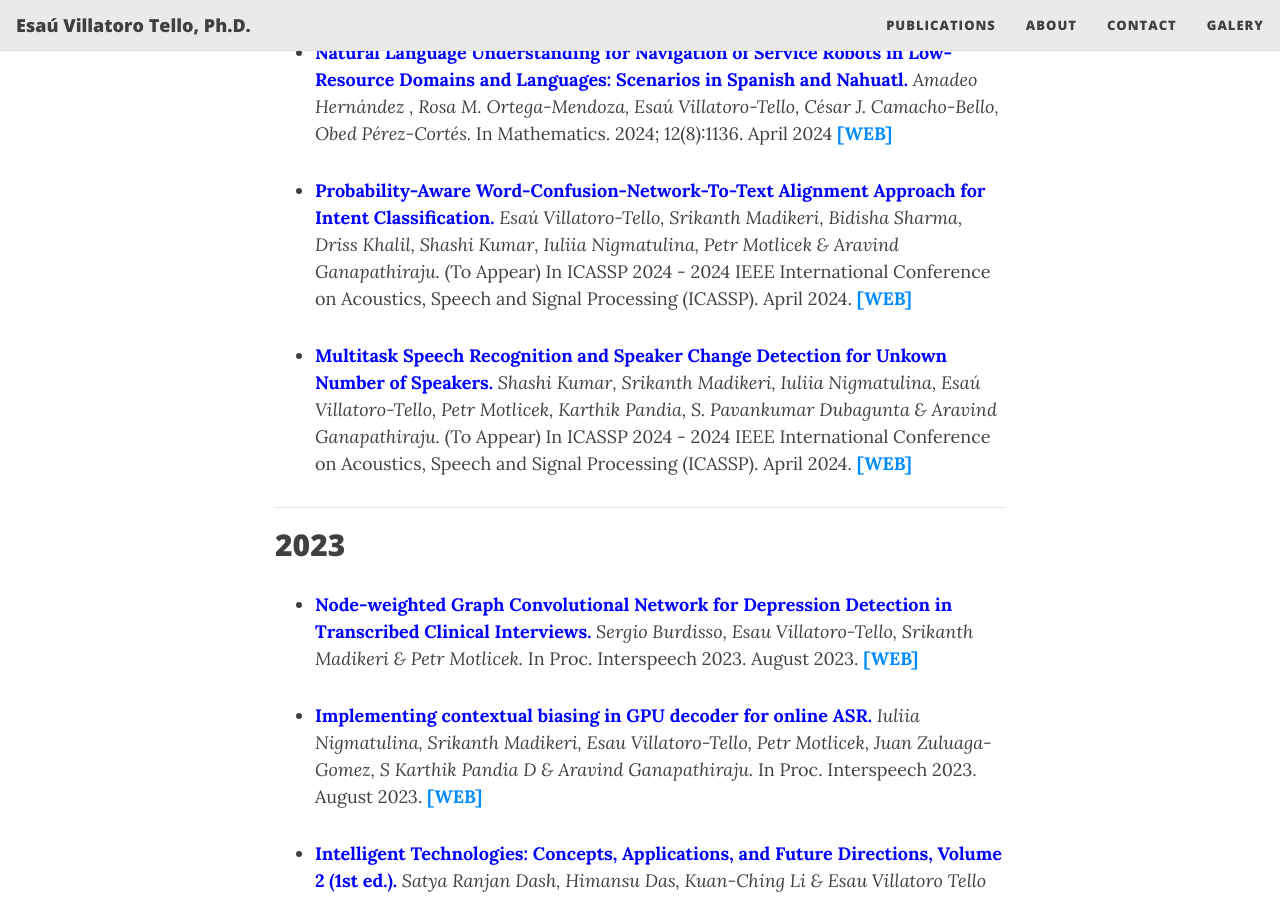
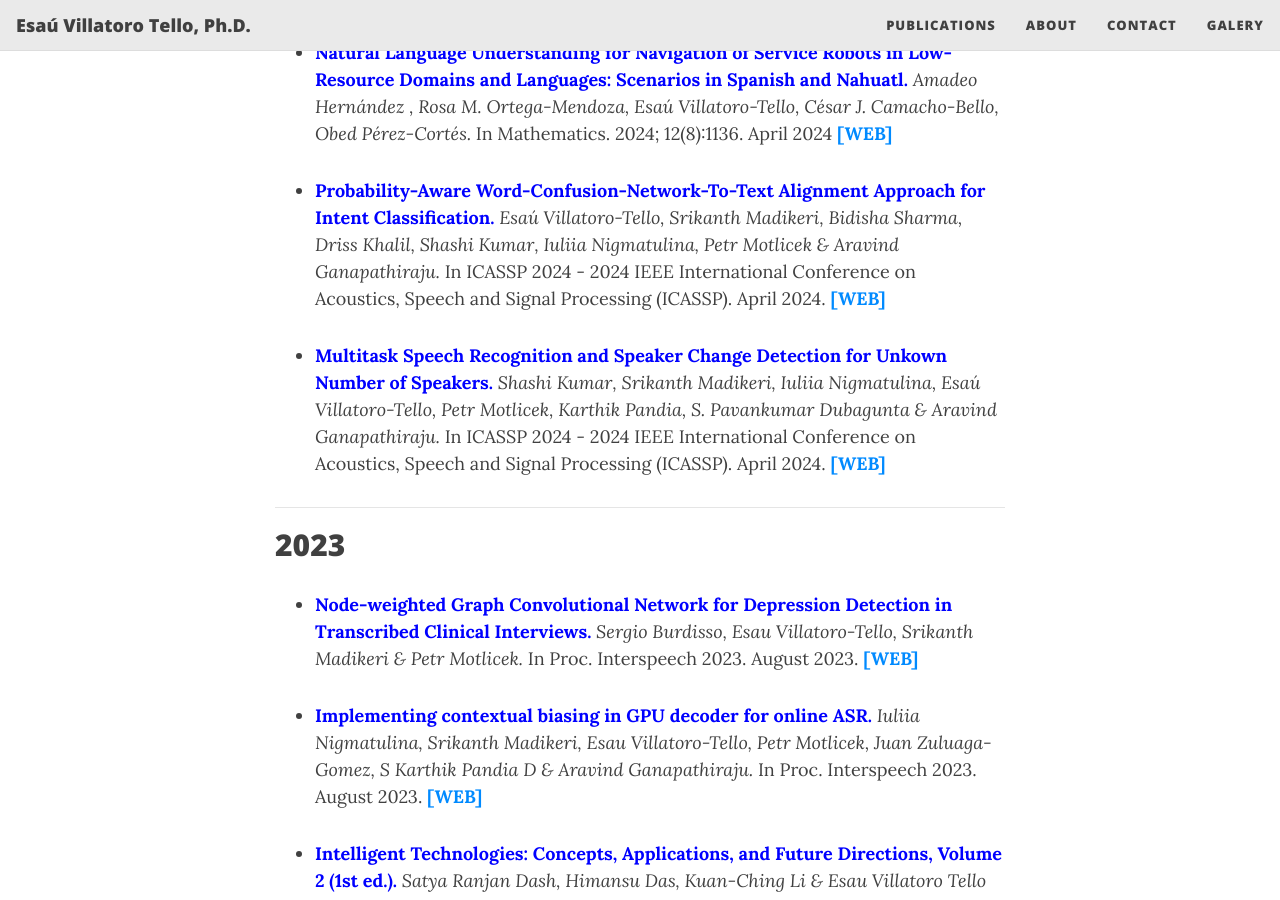
Before and after one commit to oravar333/oravar333.github.io, a Jekyll site: the page built from publications.md, in a window 1280 px wide and 900 px high, scrolled down 724 px. Built offline with Jekyll 4.4.1, drawn with Linux system fonts in a browser that asks for light colours; nearby versions of some CDN libraries.

Commit message:
Update publications.md

```diff
--- a/publications.md
+++ b/publications.md
@@ -21,9 +21,9 @@ This page is being updated. Please, in the meantime, check my full publications
 
 * <span style="color:blue">**Natural Language Understanding for Navigation of Service Robots in Low-Resource Domains and Languages: Scenarios in Spanish and Nahuatl.**</span> *Amadeo Hernández , Rosa M. Ortega-Mendoza, Esaú Villatoro-Tello, César J. Camacho-Bello, Obed Pérez-Cortés.* In Mathematics. 2024; 12(8):1136. April 2024 [**[WEB]**](https://doi.org/10.3390/math12081136)
 
-* <span style="color:blue">**Probability-Aware Word-Confusion-Network-To-Text Alignment Approach for Intent Classification.**</span> *Esaú Villatoro-Tello, Srikanth Madikeri, Bidisha Sharma, Driss Khalil, Shashi Kumar, Iuliia Nigmatulina, Petr Motlicek & Aravind Ganapathiraju.*  (To Appear) In ICASSP 2024 - 2024 IEEE International Conference on Acoustics, Speech and Signal Processing (ICASSP). April 2024. [**[WEB]**](https://ieeexplore.ieee.org/document/10445934)
+* <span style="color:blue">**Probability-Aware Word-Confusion-Network-To-Text Alignment Approach for Intent Classification.**</span> *Esaú Villatoro-Tello, Srikanth Madikeri, Bidisha Sharma, Driss Khalil, Shashi Kumar, Iuliia Nigmatulina, Petr Motlicek & Aravind Ganapathiraju.*  In ICASSP 2024 - 2024 IEEE International Conference on Acoustics, Speech and Signal Processing (ICASSP). April 2024. [**[WEB]**](https://ieeexplore.ieee.org/document/10445934)
 
-* <span style="color:blue">**Multitask Speech Recognition and Speaker Change Detection for Unkown Number of Speakers.**</span> *Shashi Kumar, Srikanth Madikeri, Iuliia Nigmatulina, Esaú Villatoro-Tello, Petr Motlicek, Karthik Pandia, S. Pavankumar Dubagunta & Aravind Ganapathiraju.*  (To Appear) In ICASSP 2024 - 2024 IEEE International Conference on Acoustics, Speech and Signal Processing (ICASSP). April 2024. [**[WEB]**](https://ieeexplore.ieee.org/document/10446130)
+* <span style="color:blue">**Multitask Speech Recognition and Speaker Change Detection for Unkown Number of Speakers.**</span> *Shashi Kumar, Srikanth Madikeri, Iuliia Nigmatulina, Esaú Villatoro-Tello, Petr Motlicek, Karthik Pandia, S. Pavankumar Dubagunta & Aravind Ganapathiraju.*  In ICASSP 2024 - 2024 IEEE International Conference on Acoustics, Speech and Signal Processing (ICASSP). April 2024. [**[WEB]**](https://ieeexplore.ieee.org/document/10446130)
 
 ---
 
```
